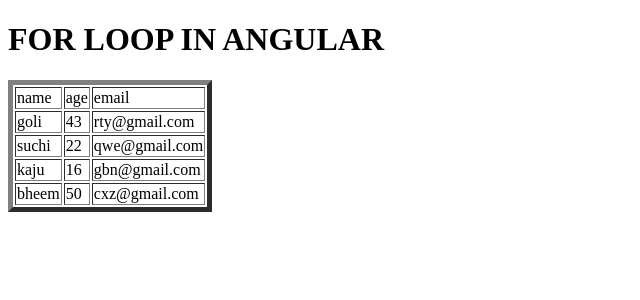
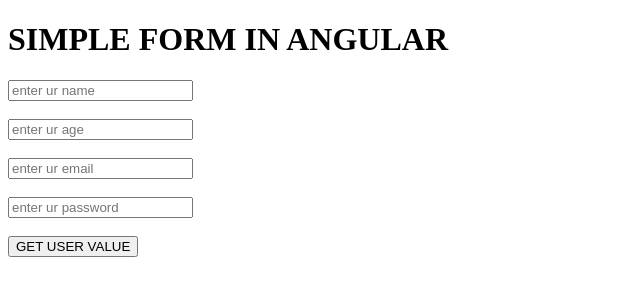
Before and after one commit to Kuldeep22dhasmana/KULDEEP-angular, an Angular app: page / in a window 1280 px wide. Shown: the top 300 px of the page, without its empty margins (0-640 px from the left). Built offline with nearby package versions, Linux system fonts and the light colour scheme.

Commit message:
SIMPLE FORM IN ANGULAR

```diff
--- a/src/app/app.component.html
+++ b/src/app/app.component.html
@@ -1,11 +1,15 @@
-<h1>FOR LOOP IN ANGULAR</h1>
-<table border="5px">
-    <td>name</td>
-    <td>age</td>
-    <td>email</td>
-    <tr *ngFor= "let item of data">
-        <td>{{item.name}}</td>
-        <td>{{item.age}}</td>
-        <td>{{item.email}}</td>
-    </tr>
-</table>
+<h1>SIMPLE FORM IN ANGULAR</h1>
+<form>
+    <input type="text" name="user" placeholder="enter ur name" NgModel />
+    <br><br>
+
+    <input type="text" name="age" placeholder="enter ur age" NgModel />
+    <br><br>
+
+    <input type="text" email="email" placeholder="enter ur email" NgModel />
+    <br><br>
+
+    <input type="password" password="user" placeholder="enter ur password" NgModel />
+    <br><br>
+    <button>GET USER VALUE</button>
+</form>
--- a/src/app/app.component.ts
+++ b/src/app/app.component.ts
@@ -7,27 +7,8 @@ import { Component } from '@angular/core';
 })
 export class AppComponent {
   title = 'KULDEEP';
-  data=
-   [
-     {
-       name:'goli',
-       age: 43,
-       email:'rty@gmail.com'
-     },
-     {
-      name:'suchi',
-      age: 22,
-      email:'qwe@gmail.com'
-    },
-    {
-      name:'kaju',
-      age: 16,
-      email:'gbn@gmail.com'
-    },
-    {
-      name:'bheem',
-      age: 50,
-      email:'cxz@gmail.com'
-    }
-  ]
+  getVal(val:any)
+  {
+    console.log(val)
+  }
 }
--- a/src/app/app.module.ts
+++ b/src/app/app.module.ts
@@ -3,6 +3,7 @@ import { BrowserModule } from '@angular/platform-browser';
 
 import { AppRoutingModule } from './app-routing.module';
 import { AppComponent } from './app.component';
+import { FormsModule } from '@angular/forms';
 
 @NgModule({
   declarations: [
@@ -10,7 +11,8 @@ import { AppComponent } from './app.component';
   ],
   imports: [
     BrowserModule,
-    AppRoutingModule
+    AppRoutingModule,
+    FormsModule
   ],
   providers: [],
   bootstrap: [AppComponent]
```
